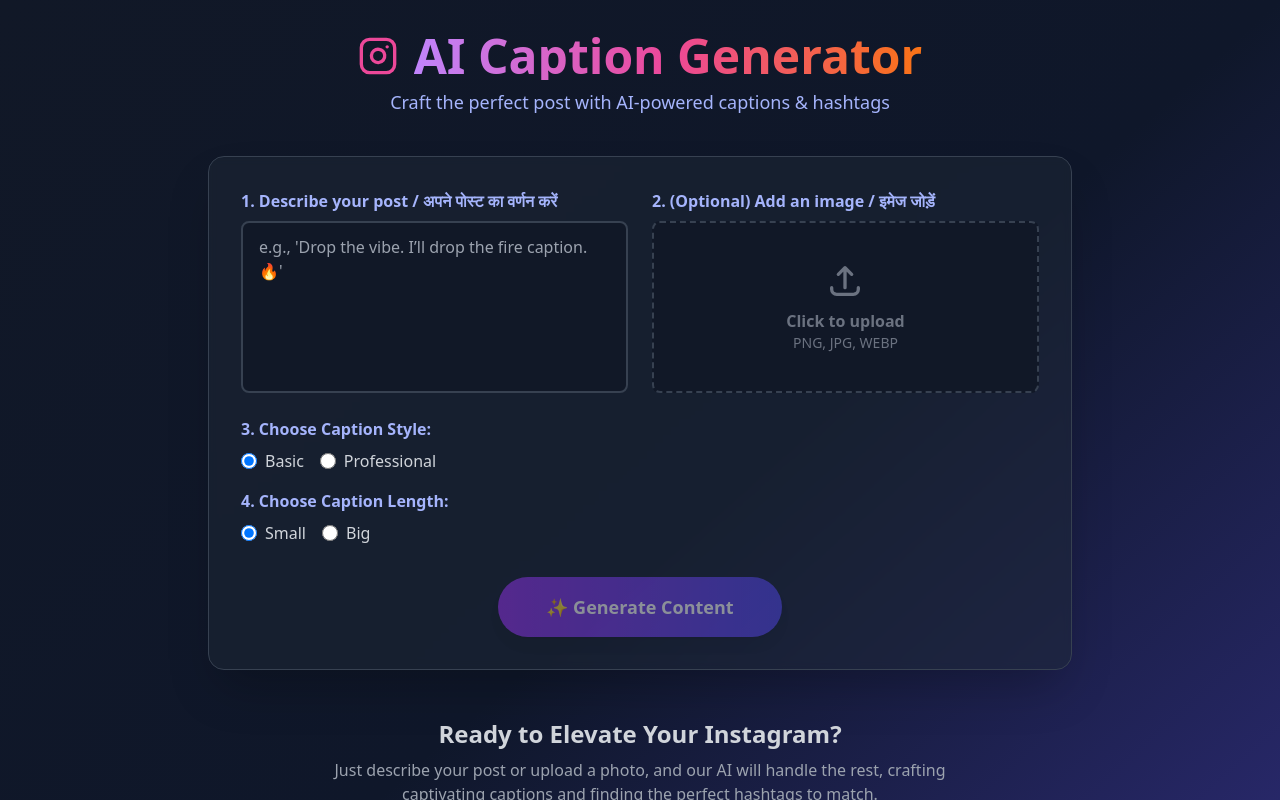
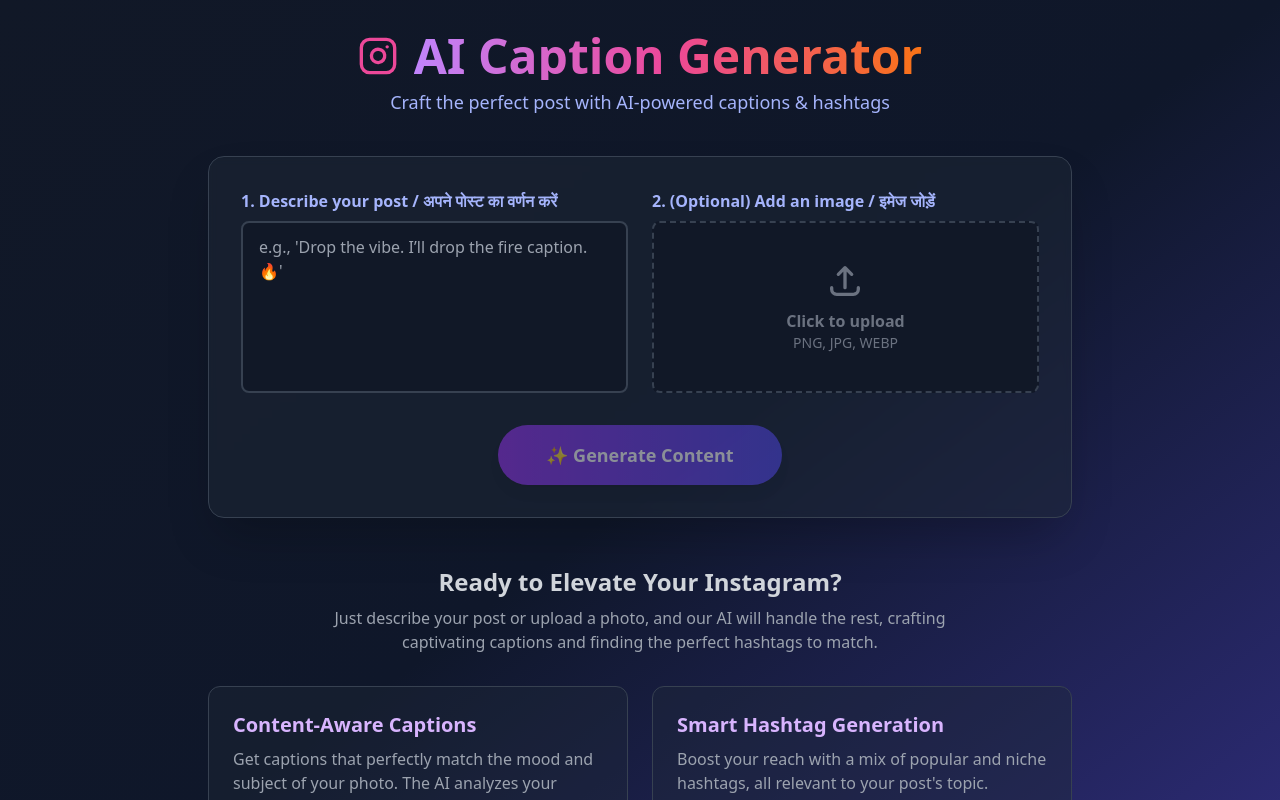
Before and after one commit to aadilkhan116265/ai-instagram-caption-generator, a React (Vite) app: page / in a window 1280 px wide. Shown: the top 800 px of the page. Built offline with nearby package versions, Linux system fonts and the light colour scheme; no server answers.

Commit message:
Update InputForm.tsx

```diff
--- a/components/InputForm.tsx
+++ b/components/InputForm.tsx
@@ -1,36 +1,29 @@
-import React from 'react'; // <-- Removed useState import as it's no longer used here
+import React from 'react';
 import { ImageUploader } from './ImageUploader';
 
-// Update InputFormProps to reflect receiving state and setters from App.tsx
+// REVERTED: InputFormProps interface - removed captionStyle and captionLength props
 interface InputFormProps {
   topic: string;
   setTopic: (topic: string) => void;
   image: string | null;
   setImage: (image: string | null) => void;
-  // NEW PROPS: Receive caption style and length state and setters from parent
-  captionStyle: 'basic' | 'professional';
-  setCaptionStyle: (style: 'basic' | 'professional') => void;
-  captionLength: 'small' | 'big';
-  setCaptionLength: (length: 'small' | 'big') => void;
-
-  // onGenerate is now a simple trigger, as App.tsx will manage the parameters
-  onGenerate: () => void; // <-- UPDATED PROP: No longer passes style/length here
+  // onGenerate is a simple trigger, as it was originally
+  onGenerate: () => void;
   isLoading: boolean;
 }
 
 export const InputForm: React.FC<InputFormProps> = ({
   topic, setTopic, image, setImage,
-  // Destructure the new props here
-  captionStyle, setCaptionStyle, captionLength, setCaptionLength,
+  // REVERTED: Removed captionStyle, setCaptionStyle, captionLength, setCaptionLength from destructuring
   onGenerate, isLoading
 }) => {
-  // REMOVED: No longer manage internal state for captionStyle and captionLength here
+  // REVERTED: Removed internal state for captionStyle and captionLength if it was here
   // const [captionStyle, setCaptionStyle] = useState<'basic' | 'professional'>('basic');
   // const [captionLength, setCaptionLength] = useState<'small' | 'big'>('small');
 
-  // handleGenerateClick now simply calls the onGenerate prop
+  // handleGenerateClick remains a simple call to onGenerate
   const handleGenerateClick = () => {
-    onGenerate(); // The parent (App.tsx) will handle passing the style/length
+    onGenerate();
   };
 
   return (
@@ -58,7 +51,8 @@
         </div>
       </div>
 
-      {/* Caption Style Selection */}
+      {/* REVERTED: Removed entire section for Caption Style Selection */}
+      {/*
       <div className="mt-6">
         <p className="mb-2 font-semibold text-indigo-300">
           3. Choose Caption Style:
@@ -70,7 +64,7 @@
               name="captionStyle"
               value="basic"
               checked={captionStyle === 'basic'}
-              onChange={() => setCaptionStyle('basic')} // Use prop setter
+              onChange={() => setCaptionStyle('basic')}
               className="form-radio text-indigo-500 h-4 w-4"
             />
             <span className="ml-2">Basic</span>
@@ -81,15 +75,17 @@
               name="captionStyle"
               value="professional"
               checked={captionStyle === 'professional'}
-              onChange={() => setCaptionStyle('professional')} // Use prop setter
+              onChange={() => setCaptionStyle('professional')}
               className="form-radio text-indigo-500 h-4 w-4"
             />
             <span className="ml-2">Professional</span>
           </label>
         </div>
       </div>
+      */}
 
-      {/* Caption Length Selection */}
+      {/* REVERTED: Removed entire section for Caption Length Selection */}
+      {/*
       <div className="mt-4">
         <p className="mb-2 font-semibold text-indigo-300">
           4. Choose Caption Length:
@@ -101,7 +97,7 @@
               name="captionLength"
               value="small"
               checked={captionLength === 'small'}
-              onChange={() => setCaptionLength('small')} // Use prop setter
+              onChange={() => setCaptionLength('small')}
               className="form-radio text-indigo-500 h-4 w-4"
             />
             <span className="ml-2">Small</span>
@@ -112,13 +108,14 @@
               name="captionLength"
               value="big"
               checked={captionLength === 'big'}
-              onChange={() => setCaptionLength('big')} // Use prop setter
+              onChange={() => setCaptionLength('big')}
               className="form-radio text-indigo-500 h-4 w-4"
             />
             <span className="ml-2">Big</span>
           </label>
         </div>
       </div>
+      */}
 
       <div className="mt-8 text-center">
         <button
```
